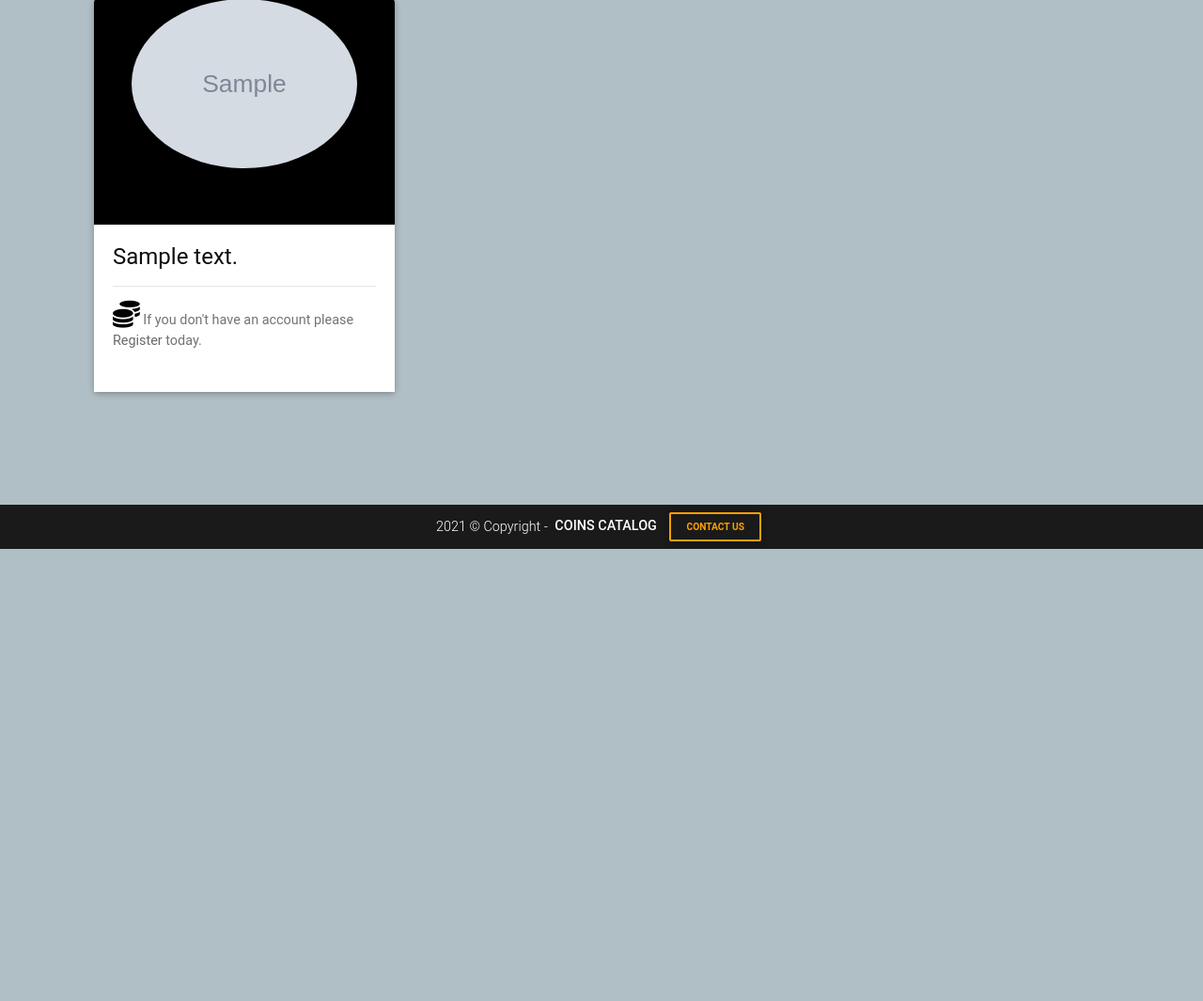
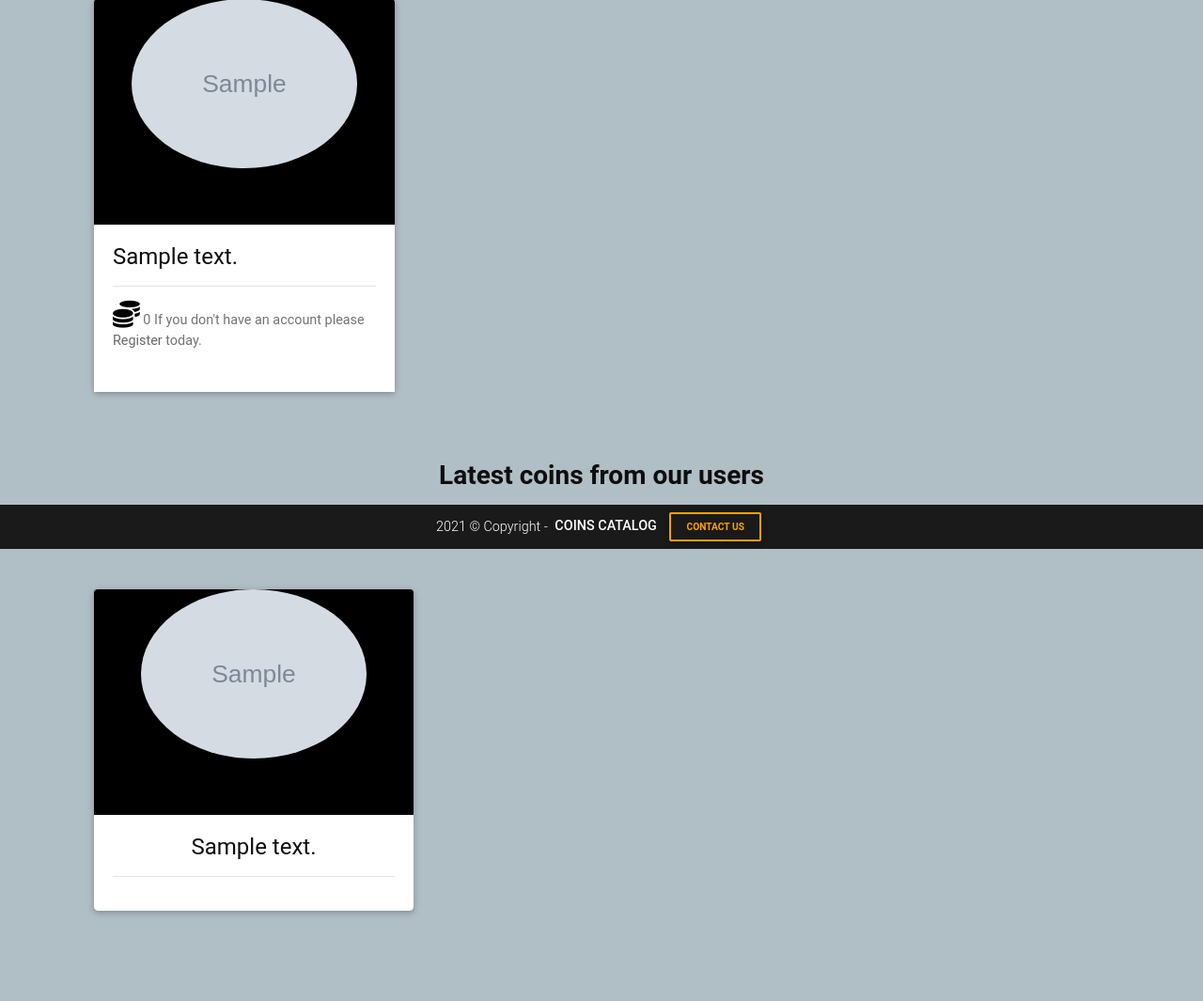
Before and after one commit to Code-Institute-Submissions/MP3-1, a Flask app: page / in a window 1280 px wide. Shown: the part 216-1281 px from the top of the page at 94% size. Before the commit the page ends 800 px from the top, so only its background shows below. Run offline with Flask 2, Linux system fonts and the light colour scheme; grey boxes marked "Sample" are stand-in pictures; a database or web service that is not in the repository returns one stand-in record (values such as "Sample title"); some libraries are stand-ins or nearby versions.

Commit message:
Add welcome section at home page

```diff
--- a/app.py
+++ b/app.py
@@ -127,7 +127,7 @@
     # remove user from session cookie and redirect to login
     flash("You have been looged out")
     session.pop("user_email")
-    return redirect(url_for("login"))
+    return redirect(url_for("home"))
 
 
 """
--- a/templates/home.html
+++ b/templates/home.html
@@ -6,11 +6,13 @@
 <!-- search bar -->
 <form class="col-8 offset-2 mr-auto mb-4 form-inline md-form bg-dark" action="{{ url_for('search') }}" method="POST">
     <input class="col-8 mx-sm-5 form-control amber-text " type="text" name="query" id="query" minlenght="3" placeholder="Search" required aria-label="Search">
-    <button class="btn btn-elegant btn-rounded btn-sm my-0" type="submit">Search</button>
+    <button class="btn btn-elegant btn-rounded btn-sm my-0" type="submit" id="search_button">Search</button>
 </form>
-<!-- search results -->
-<div class="card-deck">
+
+<!-- search results for last 6 coins -->
+<div class="card-deck" id="search">
     {% for coin in coins %}
+        {% if loop.index0 < 6 %}
         <div class="col-md-6 col-lg-4">
             <div class="card mb-4 black">
                 <div class="avatar mx-auto black" style="height: 15rem;">
@@ -19,12 +21,43 @@
                 <div class="card-body white">
                     <h4 class="card-title">{{ coin.description }}</h4>
                     <hr>
-                    <div class="card-text mb-4"><i class="fas fa-coins fa-2x black-text"></i> If you don't have an account please
+                    <div class="card-text mb-4"><i class="fas fa-coins fa-2x black-text"></i> {{ loop.index0 }} If you don't have an account please
                         <a href="{{ url_for('register') }}">Register</a> today.
                     </div>
                 </div>
             </div>
         </div>
+        {% endif %}
     {% endfor %}
 </div>
+
+<!-- Welcome screen if not log in -->
+<!-- Template used below from: https://mdbootstrap.com/snippets/jquery/marta-szymanska/1359506#html-tab-view -->
+{% if 'user_email' not in session:%}
+<div class="container text-center my-5">
+    <h3 class="font-weight-bold mb-4 pb-2">Latest coins from our users</h3>
+    <p class="w-responsive mx-auto mb-5">Join to our community today!</p>
+    <div class="row">
+       {% for coin in coins %}
+        {% if loop.revindex0 < 3 %}
+        <div class="col-md-6 col-lg-4">
+            <div class="card mb-4 black view overlay z-depth-1">
+                <div class="avatar mx-auto black" style="height: 15rem;">
+                    <img class="my-lg-auto rounded-circle" style="width: 15rem;" src="{{ coin.image }}" alt="{{ coin.name }}">
+                </div>
+                 <div class="mask flex-center rgba-orange-light">
+                    <a class="btn btn-outline-white btn-rounded" href="{{ url_for('register') }}">To see more please Register here</a>
+                </div>
+                <div class="card-body white">
+                    <h4 class="card-title">{{ coin.description }}</h4>
+                    <hr>
+
+                </div>
+            </div>
+        </div>
+        {% endif %}
+    {% endfor %}
+    </div>
+</div>
+{% endif %}
 {% endblock %}
```
